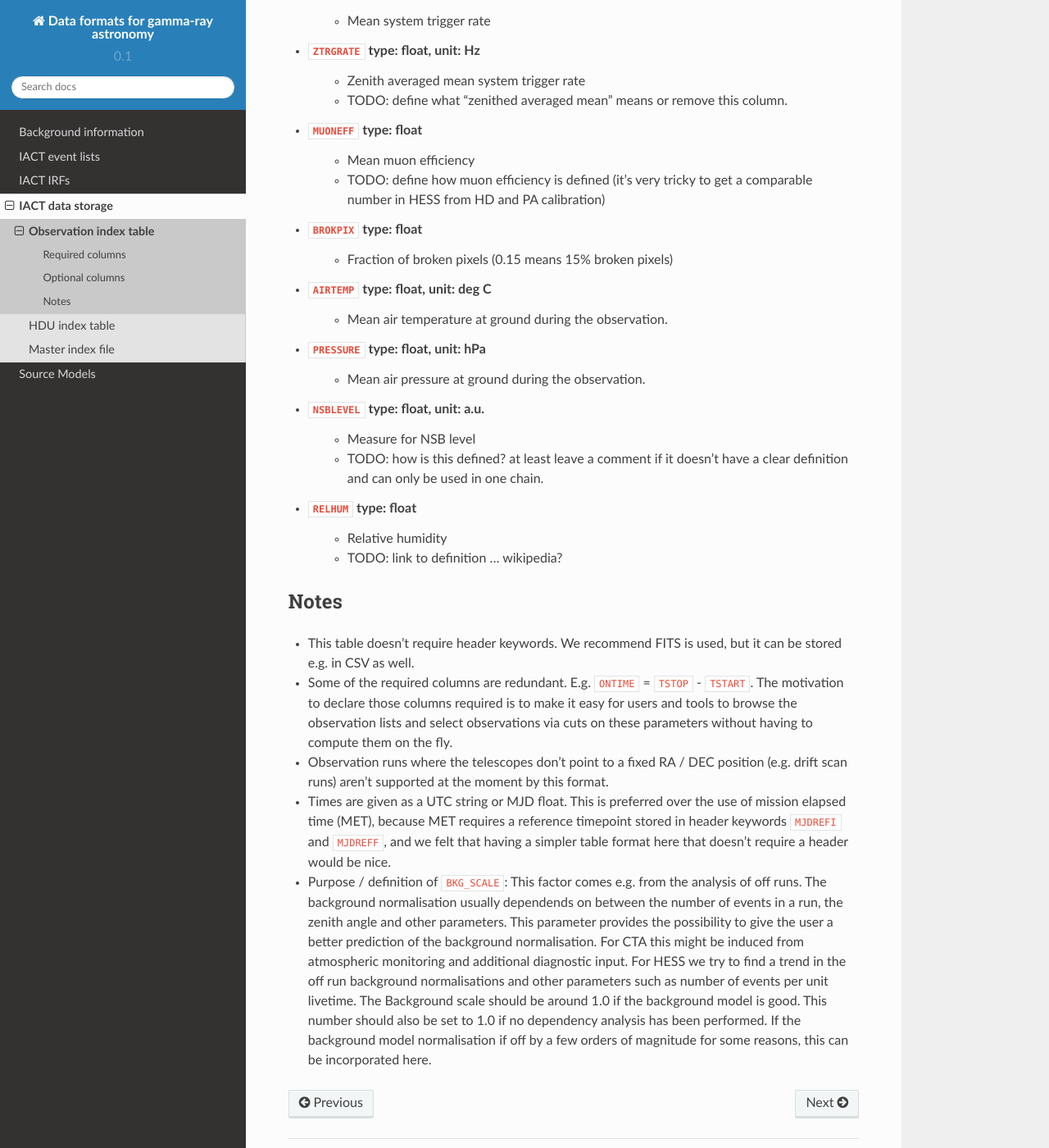
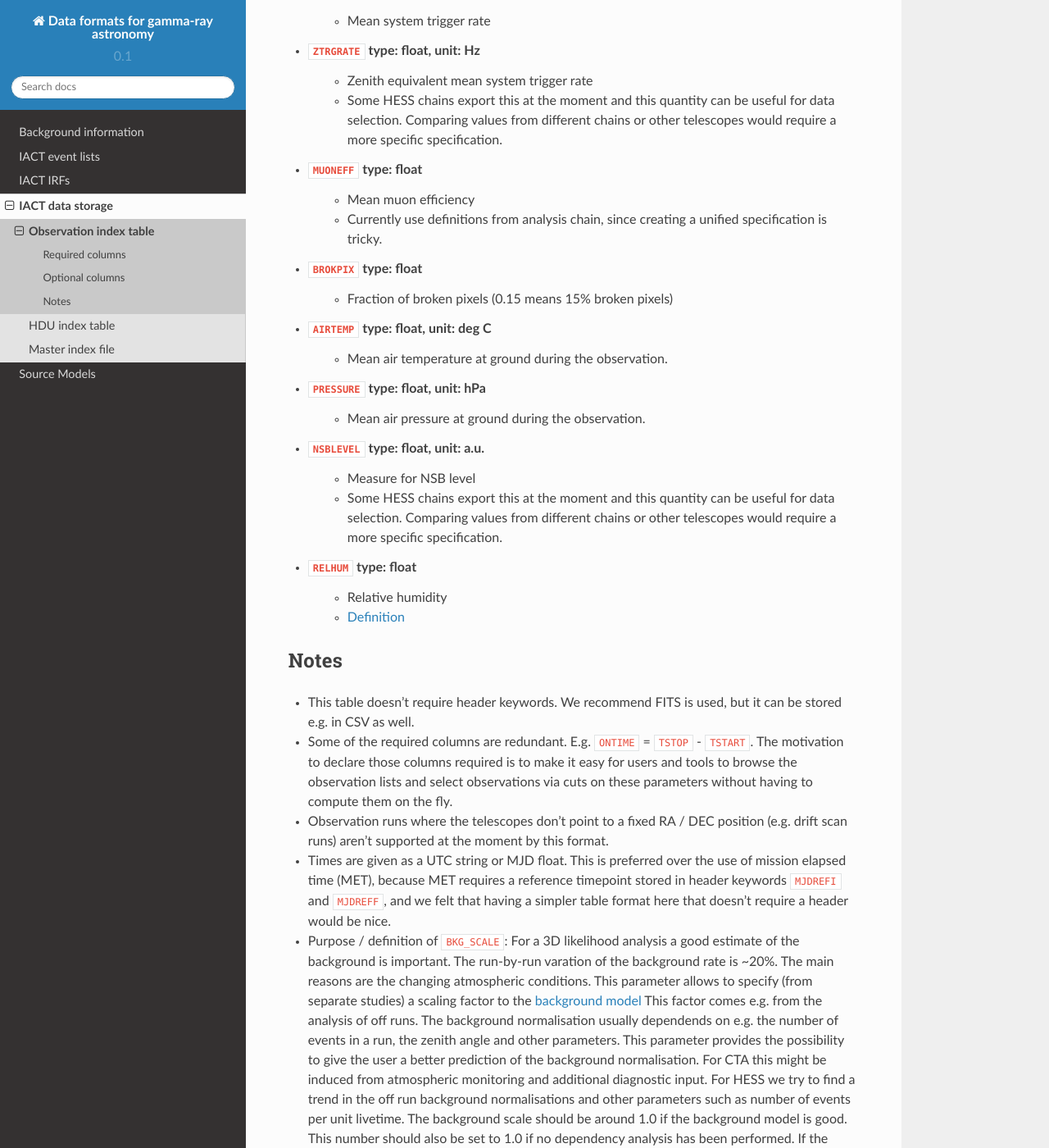
Before and after one commit to open-gamma-ray-astro/gamma-astro-data-formats, a Sphinx documentation site: the page built from source/data_storage/obs_index/index.rst, in a window 1280 px wide and 1400 px high, scrolled down 2913 px. Shown: the whole window at 82% size. Built offline with Sphinx 7.4.7 and the Read the Docs theme 2.0.0, drawn with Linux system fonts in a browser that asks for light colours; some of the changed text lies outside the part shown.

Commit message:
Improved descriptions for ZTRGRATE,RELHUM,NSBLEVEL and BKG_SCALE

```diff
--- a/source/data_storage/obs_index/index.rst
+++ b/source/data_storage/obs_index/index.rst
@@ -90,15 +90,15 @@ selection or data quality checks or analysis, but aren't needed for most users.
 * ``EVENT_TIME_MAX`` type: double, unit: s
     * Last event time
 * ``BKG_SCALE`` type: float
-    * Background scaling factor. See notes below.
+    * Observation-dependent background scaling factor. See notes below.
 * ``TRGRATE`` type: float, unit: Hz
     * Mean system trigger rate
 * ``ZTRGRATE`` type: float, unit: Hz
-    * Zenith averaged mean system trigger rate
-    * TODO: define what "zenithed averaged mean" means or remove this column.
+    * Zenith equivalent mean system trigger rate
+    * Some HESS chains export this at the moment and this quantity can be useful for data selection. Comparing values from different chains or other telescopes would require a more specific specification.
 * ``MUONEFF`` type: float
     * Mean muon efficiency
-    * TODO: define how muon efficiency is defined (it's very tricky to get a comparable number in HESS from HD and PA calibration)
+    * Currently use definitions from analysis chain, since creating a unified specification is tricky.
 * ``BROKPIX`` type: float
     * Fraction of broken pixels (0.15 means 15% broken pixels)
 * ``AIRTEMP`` type: float, unit: deg C
@@ -107,10 +107,10 @@ selection or data quality checks or analysis, but aren't needed for most users.
    * Mean air pressure at ground during the observation.
 * ``NSBLEVEL`` type: float, unit: a.u.
    * Measure for NSB level
-   * TODO: how is this defined? at least leave a comment if it doesn't have a clear definition and can only be used in one chain.
+   * Some HESS chains export this at the moment and this quantity can be useful for data selection. Comparing values from different chains or other telescopes would require a more specific specification.
 * ``RELHUM`` type: float
    * Relative humidity
-   * TODO: link to definition ... wikipedia?
+   * `Definition <https://en.wikipedia.org/wiki/Relative_humidity>`__
 
 .. _obs-index-notes:
 
@@ -131,14 +131,18 @@ Notes
   ``MJDREFI`` and ``MJDREFF``, and we felt that having a simpler table
   format here that doesn't require a header would be nice.
 * Purpose / definition of ``BKG_SCALE``:
+  For a 3D likelihood analysis a good estimate of the background is important. The run-by-run
+  varation of the background rate is ~20%. The main reasons are the changing atmospheric conditions.
+  This parameter allows to specify (from separate studies) a scaling factor to the `background model
+  <http://gamma-astro-data-formats.readthedocs.org/en/latest/irfs/background/index.html>`__
   This factor comes e.g. from the analysis of off runs. The background
-  normalisation usually dependends on between the number of events in a run, the
+  normalisation usually dependends on e.g. the number of events in a run, the
   zenith angle and other parameters. This parameter provides the possibility to
   give the user a better prediction of the background normalisation. For CTA
   this might be induced from atmospheric monitoring and additional diagnostic
   input. For HESS we try to find a trend in the off run background
   normalisations and other parameters such as number of events per unit
-  livetime. The Background scale should be around 1.0 if the background model is
+  livetime. The background scale should be around 1.0 if the background model is
   good. This number should also be set to 1.0 if no dependency analysis has been
-  performed. If the background model normalisation if off by a few orders of
-  magnitude for some reasons, this can be incorporated here.
+  performed. If the background model normalisation is off by a few orders of
+  magnitude for some reasons, this can also be incorporated here.
```
